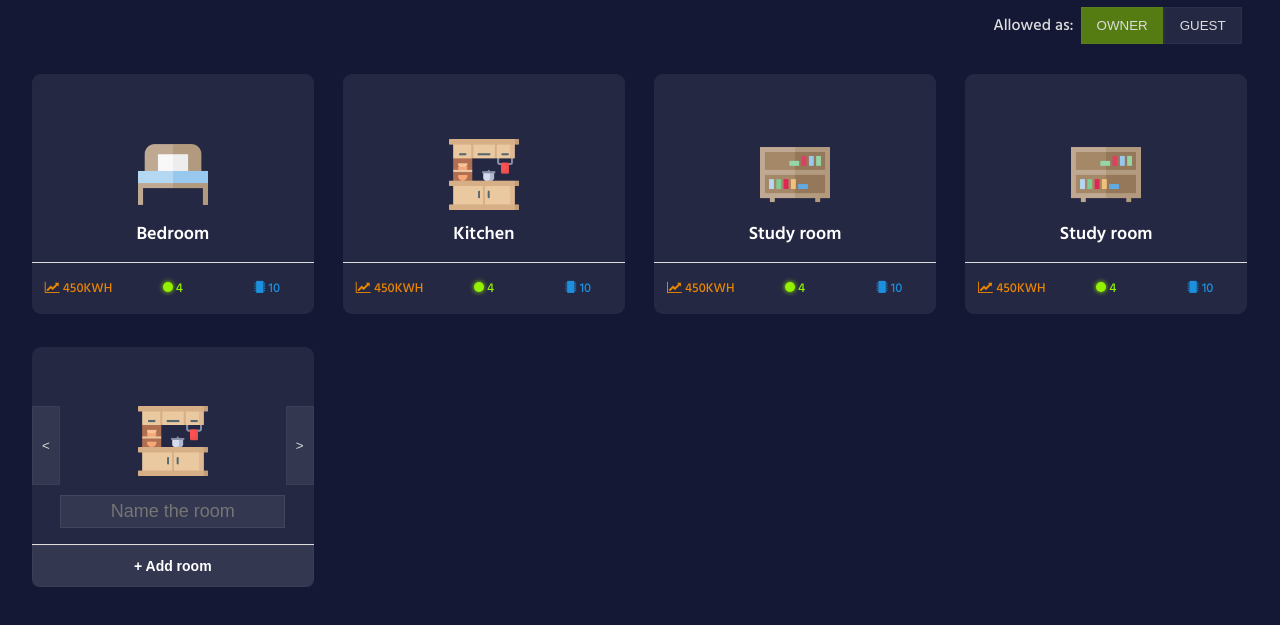
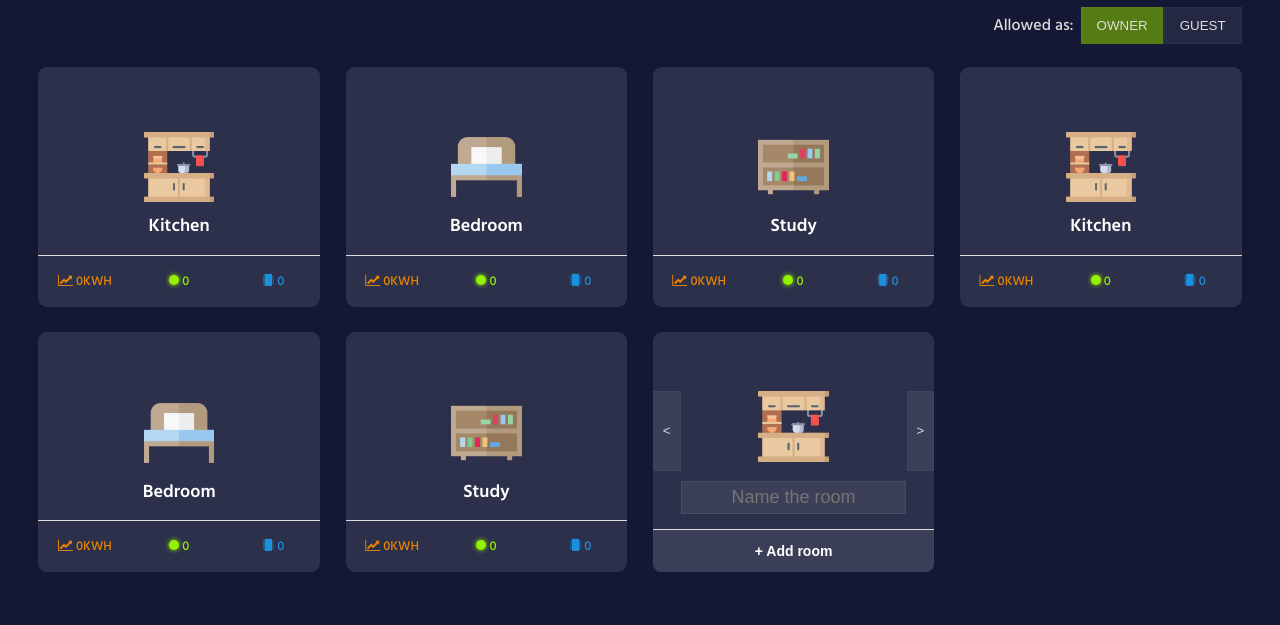
Before and after one commit to siddharthapaul001/fc-smarthome, a website: page public/index.html in a window 1280 px wide. Shown: the part 75-700 px from the top of the page. Drawn offline with Linux system fonts and the light colour scheme.

Commit message:
js automate ui add room

```diff
--- a/public/assets/css/main.css
+++ b/public/assets/css/main.css
@@ -1,3 +1,10 @@
+@keyframes animNew{
+    from{
+        opacity: 0;
+        width: 0;
+    }
+}
+
 html, body{
     margin:0;
     /* background-color: #41295a; */
@@ -60,20 +67,63 @@ nav li .submenu{
 .card{
     /* border-radius: 23px; */
     /* background-color: rgba(255, 255, 255, 0.3); */
-    width: 22%;
+    width: 94%;
     min-height: 200px;
     padding: 20px 0;
-    display: inline-flex;
+    display: flex;
     flex-direction: column;
     justify-content: center;
     align-items: center;
     border-radius: 9px;
     position: relative;
-    margin: 1%;
+    margin: 3%;
     margin-top: 20px;
     vertical-align: top;
     cursor: pointer;
     transition: transform 300ms ease-in-out;
+}
+
+.card.new{
+    animation: animNew 900ms ease 1;
+}
+/*
+.card:nth-child(4n+1){
+    margin-left: 2.5%;
+} */
+
+@media (min-width: 480px){
+    .card{
+        width: 47%;
+        margin: 1%;
+        display: inline-flex;
+    }
+}
+
+
+@media (min-width: 720px){
+    .card{
+        width: 31%;
+        margin: 1%;
+        display: inline-flex;
+    }
+    .card:nth-child(3n+1){
+        margin-left: 0.9%;
+    }
+}
+
+
+@media (min-width: 1024px){
+    .card{
+        width: 22%;
+        margin: 1%;
+        display: inline-flex;
+    }
+    .card:nth-child(3n+1){
+        margin-left: 1%;
+    }
+    .card:nth-child(4n+1){
+        margin-left: 3%;
+    }
 }
 
 .card:hover{
@@ -87,17 +137,14 @@ nav li .submenu{
     font-weight: 600;
 }
 
-.card:nth-child(4n+1){
-    margin-left: 2.5%;
-}
-
 .card.room{
-    background-color: rgba(255, 255, 255, 0.07);
+    background-color: rgba(255, 255, 255, 0.1);
     color: #fff;
 }
 
 .card.room.add{
     cursor: default;
+    transition: all 600ms ease;
 }
 
 .card.room.add:hover{
@@ -116,6 +163,7 @@ nav li .submenu{
     display: flex;
     font-size: small;
     justify-content: space-between;
+    align-items: center;
     border-top: 1px solid #ddd;
     color: #fafafa;
 }
@@ -133,6 +181,10 @@ nav li .submenu{
 
 .stat-usage{
     color: #ea8600;
+}
+
+.stat-usage::after{
+    content: 'KWH';
 }
 
 .stat-devices{
--- a/public/assets/js/main.js
+++ b/public/assets/js/main.js
@@ -0,0 +1,105 @@
+class Root{
+    constructor(parent){
+        if(!(parent instanceof HTMLElement)){
+            console.error('Provide DOM Element to add the room.');
+            return null;
+        }
+        this._attr = {};
+        this._elem = {parent};
+        this._requestedAnimationFrame = false;
+    }
+
+    render(isUpdate){
+        requestAnimationFrame(() => {
+            this._draw(isUpdate);
+        });
+        this._requestedAnimationFrame = true;
+    }
+
+    _draw(isUpdate){
+        this._requestedAnimationFrame = false;
+        if(!isUpdate){
+            this._elem.root = document.createElement('div');
+            this._elem.root.className = 'card';
+        }
+    }
+}
+
+class Room extends Root{
+    constructor(parent, attr, uiOnly, beforeElem){
+        super(parent);
+        //uiOnly means no request to Server update / create UI only
+        this._attr.name = attr.name || this._attr.name;
+        this._attr.iconSrc = attr.icon || this._attr.iconSrc;
+        this._attr.isNew = attr.isNew;
+        this._elem.beforeElem = beforeElem;
+        this.render(false);
+    }
+
+    update(attr, uiOnly){
+        //code to update on server
+        this._attr.name = attr.name || this._attr.name; //saniized name from server
+        this._attr.iconSrc = attr.icon || this._attr.iconSrc; //sanitized icon src from server
+        this.render(true);
+    }
+
+    _draw(isUpdate){
+        let statsDiv, elem, iconElem,statArr = ['stat-usage', 'stat-running', 'stat-devices'],
+        iconArr = ['fa fa-line-chart', 'online', 'fa fa-microchip'], statTxt,
+        beforeElem = this._elem.beforeElem;
+
+        super._draw(isUpdate);
+        if(!isUpdate){
+            this._elem.root.className += ' room';
+            if(this._attr.isNew){
+                this._elem.root.className += ' new';
+            }
+            this._elem.name = document.createElement('h2');
+            this._elem.icon = document.createElement('img');
+
+            this._elem.stats = [];
+
+            statsDiv = document.createElement('div');
+            statsDiv.className = 'stats';
+            for(let i = 0; i < 3; i++){
+                elem = document.createElement('div');
+                iconElem = document.createElement('span');
+                statTxt = document.createTextNode(' 0');
+                this._elem.stats.push(statTxt);
+                elem.className = statArr[i];
+                iconElem.className = iconArr[i];
+                elem.appendChild(iconElem);
+                elem.appendChild(statTxt);
+                statsDiv.appendChild(elem);
+            }
+            this._elem.icon.className = 'room-icon';
+            this._elem.root.appendChild(this._elem.icon);
+            this._elem.root.appendChild(this._elem.name);
+            this._elem.root.appendChild(statsDiv);
+        }
+
+        //name related changes
+        this._elem.name.innerHTML = this._attr.name;
+        this._elem.icon.setAttribute('alt', this._attr.name);
+        this._elem.icon.setAttribute('title', this._attr.name);
+
+        //icon src related changes --> icon update
+        this._elem.icon.src = this._attr.iconSrc;
+
+        //Append Room DOM into HTML DOM
+        if(!isUpdate){
+            if(beforeElem instanceof HTMLElement){
+                this._elem.parent.insertBefore(this._elem.root, beforeElem);
+            }else{
+                this._elem.parent.appendChild(this._elem.root);
+            }
+        }
+    }
+}
+
+class Device extends Root{
+    constructor(){
+        super();
+
+    }
+}
--- a/public/index.html
+++ b/public/index.html
@@ -10,7 +10,7 @@
     <link rel="stylesheet" type="text/css" href="assets/css/main.css">
     <meta http-equiv="X-UA-Compatible" content="ie=edge">
     <title>Document</title>
-    <!-- <script src="assets/js/main.js"></script> -->
+    <script src="assets/js/main.js"></script>
 </head>
 
 <body>
@@ -47,71 +47,7 @@
     </div>
     <section class="rooms-container">
         <section id="own-rooms" class="rooms-own">
-            <div class="card room">
-                <img src="assets/images/205649-furniture-color/png/bed-1.png" class="room-icon" alt="bedroom"
-                    title="bedroom">
-                <h2>Bedroom</h2>
-                <div class="stats">
-                    <div class="stat-usage">
-                        <span class="fa fa-line-chart"></span> 450KWH
-                    </div>
-                    <div class="stat-running">
-                        <span class="online"></span> 4
-                    </div>
-                    <div class="stat-devices">
-                        <span class="fa fa-microchip"></span> 10
-                    </div>
-                </div>
-            </div>
-            <div class="card room">
-                <img src="assets/images/673311-furniture/png/023-kitchen.png" class="room-icon" alt="bedroom"
-                    title="bedroom">
-                <h2>Kitchen</h2>
-                <div class="stats">
-                    <div class="stat-usage">
-                        <span class="fa fa-line-chart txt-red"></span> 450KWH
-                    </div>
-                    <div class="stat-running">
-                        <span class="online"></span> 4
-                    </div>
-                    <div class="stat-devices">
-                        <span class="fa fa-microchip"></span> 10
-                    </div>
-                </div>
-            </div>
-            <div class="card room">
-                <img src="assets/images/205649-furniture-color/png/bookcase.png" class="room-icon" alt="study"
-                    title="study">
-                <h2>Study room</h2>
-                <div class="stats">
-                    <div class="stat-usage">
-                        <span class="fa fa-line-chart txt-red"></span> 450KWH
-                    </div>
-                    <div class="stat-running">
-                        <span class="online"></span> 4
-                    </div>
-                    <div class="stat-devices">
-                        <span class="fa fa-microchip"></span> 10
-                    </div>
-                </div>
-            </div>
-            <div class="card room">
-                <img src="assets/images/205649-furniture-color/png/bookcase.png" class="room-icon" alt="study"
-                    title="study">
-                <h2>Study room</h2>
-                <div class="stats">
-                    <div class="stat-usage">
-                        <span class="fa fa-line-chart txt-red"></span> 450KWH
-                    </div>
-                    <div class="stat-running">
-                        <span class="online"></span> 4
-                    </div>
-                    <div class="stat-devices">
-                        <span class="fa fa-microchip"></span> 10
-                    </div>
-                </div>
-            </div>
-            <div class="card room add">
+            <div id="card-add-room" class="card room add">
                 <div class="img-selector">
                     <button class="btn btn-left">&lt;</button>
                     <img src="assets/images/673311-furniture/png/023-kitchen.png" class="room-icon" alt="room-icon" title="room-icon" />
@@ -126,70 +62,7 @@
             </div>
         </section>
         <section id="guest-rooms" class="rooms-guest">
-            <div class="card room">
-                <img src="assets/images/205649-furniture-color/png/bed-1.png" class="room-icon" alt="bedroom"
-                    title="bedroom">
-                <h2>Bedroom</h2>
-                <div class="stats">
-                    <div class="stat-usage">
-                        <span class="fa fa-line-chart"></span> 450KWH
-                    </div>
-                    <div class="stat-running">
-                        <span class="online"></span> 4
-                    </div>
-                    <div class="stat-devices">
-                        <span class="fa fa-microchip"></span> 10
-                    </div>
-                </div>
-            </div>
-            <div class="card room">
-                <img src="assets/images/673311-furniture/png/023-kitchen.png" class="room-icon" alt="bedroom"
-                    title="bedroom">
-                <h2>Kitchen</h2>
-                <div class="stats">
-                    <div class="stat-usage">
-                        <span class="fa fa-line-chart txt-red"></span> 450KWH
-                    </div>
-                    <div class="stat-running">
-                        <span class="online"></span> 4
-                    </div>
-                    <div class="stat-devices">
-                        <span class="fa fa-microchip"></span> 10
-                    </div>
-                </div>
-            </div>
-            <div class="card room">
-                <img src="assets/images/205649-furniture-color/png/bookcase.png" class="room-icon" alt="study"
-                    title="study">
-                <h2>Study room</h2>
-                <div class="stats">
-                    <div class="stat-usage">
-                        <span class="fa fa-line-chart txt-red"></span> 450KWH
-                    </div>
-                    <div class="stat-running">
-                        <span class="online"></span> 4
-                    </div>
-                    <div class="stat-devices">
-                        <span class="fa fa-microchip"></span> 10
-                    </div>
-                </div>
-            </div>
-            <div class="card room">
-                <img src="assets/images/205649-furniture-color/png/bookcase.png" class="room-icon" alt="study"
-                    title="study">
-                <h2>Study room</h2>
-                <div class="stats">
-                    <div class="stat-usage">
-                        <span class="fa fa-line-chart txt-red"></span> 450KWH
-                    </div>
-                    <div class="stat-running">
-                        <span class="online"></span> 4
-                    </div>
-                    <div class="stat-devices">
-                        <span class="fa fa-microchip"></span> 10
-                    </div>
-                </div>
-            </div>
+
         </section>
     </section>
 
@@ -201,7 +74,39 @@
     <script>
         var roomCategory = 1, requestedToggle = false;
         var roomSelected = document.getElementById('room-selected'),
-            ownRooms = document.getElementById('own-rooms');
+            ownRooms = document.getElementById('own-rooms'),
+            btnAddRoom = document.getElementById('card-add-room');
+            roomArr = [
+            {
+                name: 'Kitchen',
+                icon: 'assets/images/673311-furniture/png/023-kitchen.png'
+            },
+            {
+                name: 'Bedroom',
+                icon: 'assets/images/205649-furniture-color/png/bed-1.png'
+            },
+            {
+                name: 'Study',
+                icon: 'assets/images/205649-furniture-color/png/bookcase.png'
+            },
+            {
+                name: 'Kitchen',
+                icon: 'assets/images/673311-furniture/png/023-kitchen.png'
+            },
+            {
+                name: 'Bedroom',
+                icon: 'assets/images/205649-furniture-color/png/bed-1.png'
+            },
+            {
+                name: 'Study',
+                icon: 'assets/images/205649-furniture-color/png/bookcase.png'
+            }
+        ];
+
+        for(let i = 0; i < roomArr.length; i++){
+            new Room(ownRooms, roomArr[i], true, btnAddRoom);
+        }
+
         function toggleRooms(category) {
             if (category !== roomCategory) {
 
```
